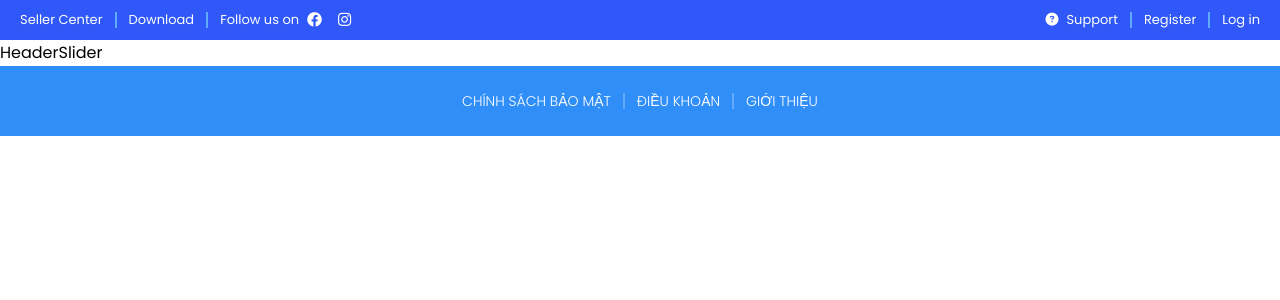
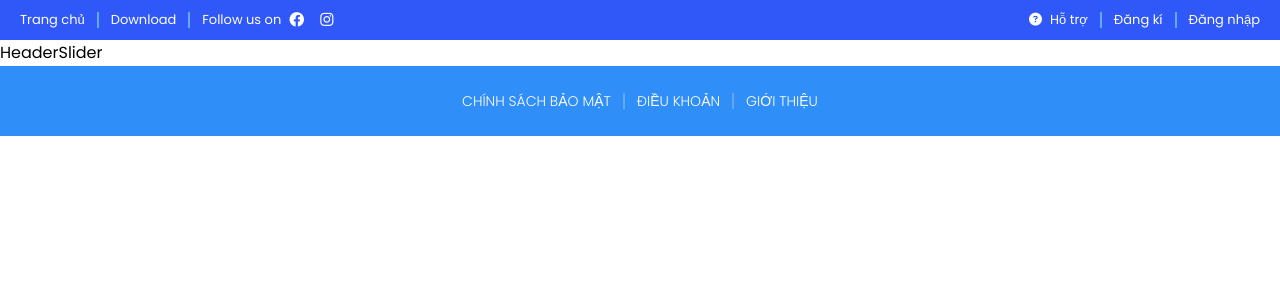
Before and after one commit to 21130428/ltfe, a React (Create React App) app: page / in a window 1280 px wide. Shown: the top 300 px of the page. Built offline with nearby package versions, Linux system fonts and the light colour scheme.

Commit message:
update header

```diff
--- a/src/components/Header/Header.js
+++ b/src/components/Header/Header.js
@@ -11,7 +11,7 @@ const Header = () => {
                         <div className='header-cnt-top-l'>
                             <ul className='flex top-links align-center'>
                                 <li>
-                                    <Link to = "/seller">Seller Center</Link>
+                                    <Link to = "/seller">Trang chủ</Link>
                                 </li>
                                 <li className='vert-line'></li>
                                 <li>
@@ -42,25 +42,24 @@ const Header = () => {
                     <span className='top-link-itm-ico mx-2'>
                       <i className='fa-solid fa-circle-question'></i>
                     </span>
-                                        <span className='top-link-itm-txt'>Support</span>
+                                        <span className='top-link-itm-txt'>Hỗ trợ</span>
                                     </Link>
                                 </li>
                                 <li className='vert-line'></li>
                                 <li>
                                     <Link to = "/">
-                                        <span className='top-link-itm-txt'>Register</span>
+                                        <span className='top-link-itm-txt'>Đăng kí</span>
                                     </Link>
                                 </li>
                                 <li className='vert-line'></li>
                                 <li>
                                     <Link to = "/">
-                                        <span className='top-link-itm-txt'>Log in</span>
+                                        <span className='top-link-itm-txt'>Đăng nhập</span>
                                     </Link>
                                 </li>
                             </ul>
                         </div>
                     </div>
-
                     <div className='header-cnt-bottom'>
                     </div>
                 </div>
```
